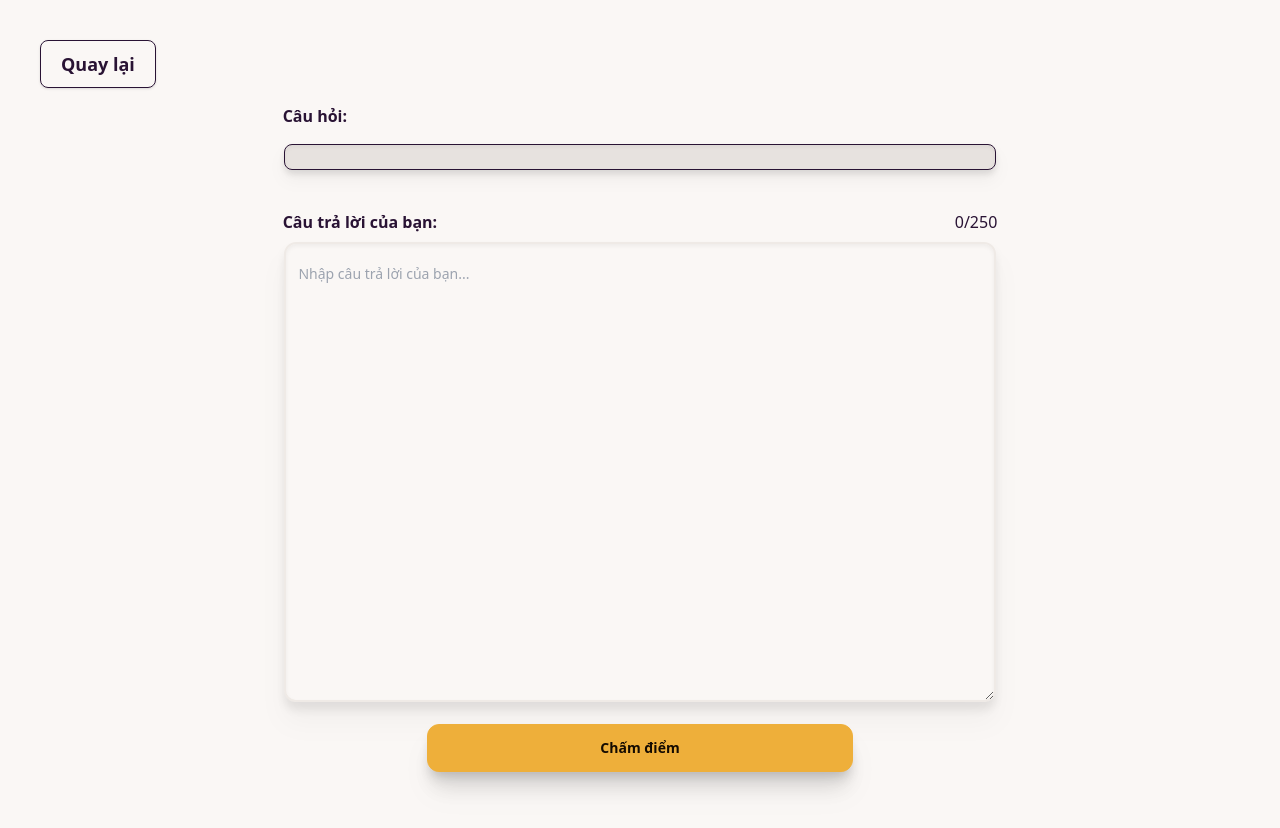
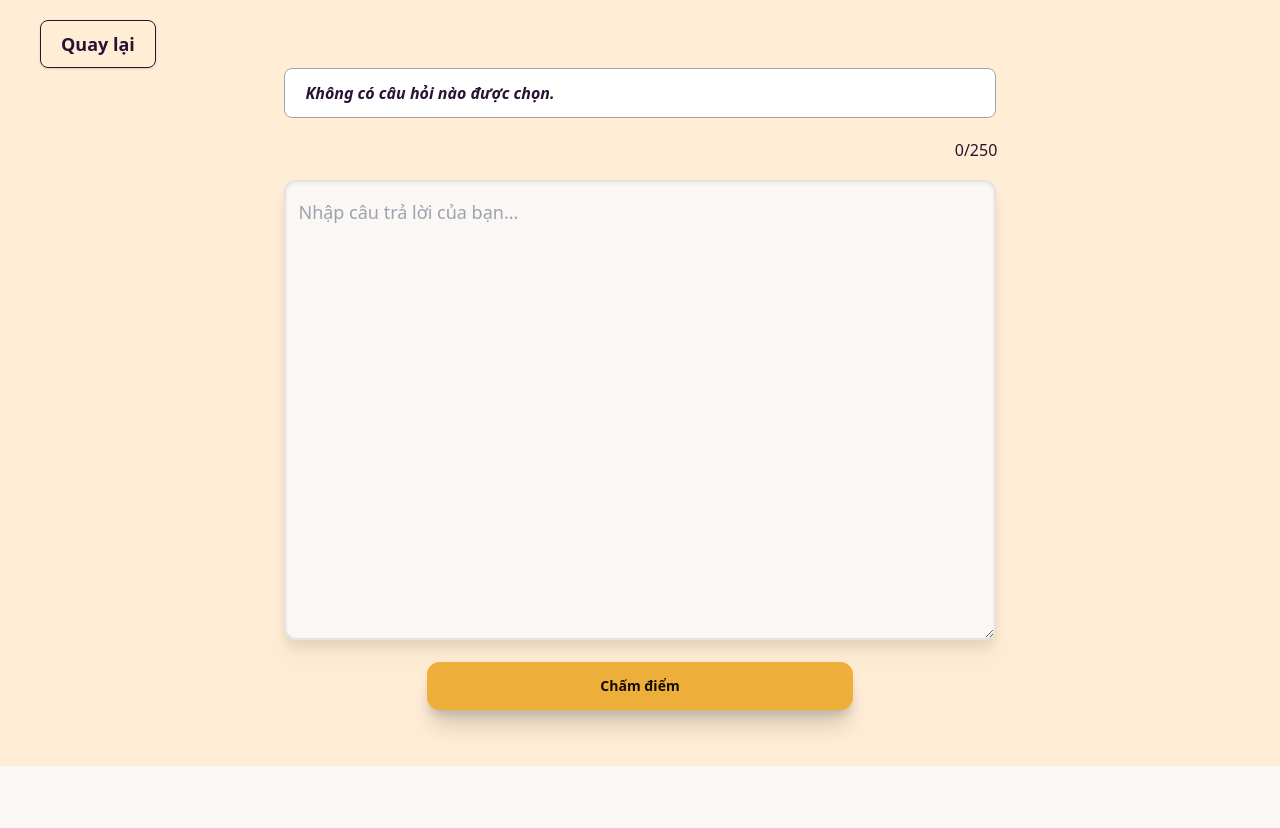
Before and after one commit to abelwi/Writing, a Nuxt app in the folder ielts-writing/: page /Writing in a window 1280 px wide. After the commit the page ends 800 px from the top, so only its background shows below. Built offline with nearby package versions, Linux system fonts and the light colour scheme.

Commit message:
style question and writing page

```diff
--- a/ielts-writing/pages/Question.vue
+++ b/ielts-writing/pages/Question.vue
@@ -7,17 +7,23 @@
         Quay lại
     </NuxtLink>
 
-    <div class="my-10 mx-20 space-y-1">
+    <div class="my-10 mx-20 space-y-10">
       <div v-for="(category, index) in questions" :key="index" class="">
         <h2 class="text-xl font-bold flex items-center mb-4 ml-5 text-primary">
           <i :class="`fas ${category.icon} mr-4`"></i>
           {{ category.title }}
         </h2>
 
-        <ul class="grid grid-cols-1 lg:grid-cols-2 gap-x-16">
-          <li v-for="(q, qIndex) in category.questions" :key="qIndex" class="mb-2 border-2 drop-shadow-lg p-5 rounded-lg">
-            {{ q }}
-          </li>
+        <ul class="grid grid-cols-1 lg:grid-cols-2 gap-x-16 gap-y-7">
+          <NuxtLink
+            v-for="(q, qIndex) in category.questions"
+            :key="qIndex"
+            :to="{ path: '/writing', query: { question: q } }"
+            @click="localStorage.setItem('question', q)"
+            class="block mb-2 border-2 drop-shadow-lg p-5 rounded-lg cursor-pointer hover:bg-gray-100"
+          >
+              {{ q }}
+          </NuxtLink>
         </ul>
       </div>
     </div>
@@ -33,7 +39,7 @@ onMounted(async () => {
   try {
     const response = await fetch('/question_data.json');
     questions.value = await response.json();
-    console.log("Loaded Data:", questions.value); // Debugging Output
+    console.log("Loaded Data:", questions.value);
   } catch (error) {
     console.error("Failed to load questions:", error);
   }
--- a/ielts-writing/pages/Writing.vue
+++ b/ielts-writing/pages/Writing.vue
@@ -1,7 +1,8 @@
 <template>
+    <div class="bg-orange-100">
         <NuxtLink
             to="/question"
-        class="btn btn-outline ml-10 px-3 mt-10 sm:px-5 py-1 sm:py-2 text-md sm:text-lg rounded-lg shadow hover:shadow-xl hover:bg-accent hover:border-accent"
+            class="btn btn-outline ml-10 px-3 mt-5 sm:px-5 py-1 sm:py-2 text-md sm:text-lg rounded-lg shadow hover:shadow-xl hover:bg-accent hover:border-accent"
         >
             Quay lại
         </NuxtLink>
@@ -9,19 +10,17 @@
         <div class="relative">
             <div class="flex justify-center items-center">
                 <div class="box-content w-full sm:w-5/6 text-center">
-                <p class="ml-1 pl-5 sm:ml-4 sm:pl-40 text-left font-semibold mt-4">Câu hỏi:</p>
                     <p
-                    class="w-5/6 sm:w-2/3 mt-4 px-5 py-3 mx-auto border border-base-content rounded-lg bg-base-300 text-left drop-shadow-lg shadow-inner"
+                        class="w-5/6 sm:w-2/3 mt-4 sm:mt-0 px-5 py-3 mx-auto border border-gray-400 rounded-lg bg-white text-left italic font-semibold"
                     >
                         {{ question }}
                     </p>
 
-                <div class="flex justify-between items-end mx-6 sm:mx-44 mt-10">
-                    <p class="font-semibold">Câu trả lời của bạn:</p>
+                    <div class="flex justify-end items-end mx-6 sm:mx-44 mt-5 mb-2.5">
                         <p>{{ wordCount }}/250</p>
                     </div>
                     <textarea
-                    class="textarea w-5/6 sm:w-2/3 text-md sm:text-md mt-2 px-3 pb-96 pt-4 rounded-xl drop-shadow-xl shadow-inner border-2 border-base-200 focus:border-base-content focus:outline-none"
+                        class="textarea w-5/6 sm:w-2/3 text-md sm:text-lg mt-2 px-3 pb-96 pt-4 rounded-xl drop-shadow-xl shadow-inner border-2 border-base-300 focus:outline-none"
                         required
                         placeholder="Nhập câu trả lời của bạn..."
                         v-model="state.answer"
@@ -43,26 +42,32 @@
                 Đang chấm điểm, vui lòng đợi...
             </div>
         </div>
+    </div>
 </template>
 
 <script>
 import { state } from '~/store/DataStore';
 import { ref, onMounted, computed } from 'vue';
 import { useMyFunction } from '~/store/Function';
-import { useRouter } from 'vue-router';
+import { useRouter, useRoute } from 'vue-router';
 
 export default {
     setup() {
         const question = ref('');
         const router = useRouter();
+        const route = useRoute();
         const { checkAnswer } = useMyFunction();
 
         onMounted(() => {
             state.answer = '';
 
+            if (route.query.question) {
+                question.value = route.query.question;
+                localStorage.setItem('question', route.query.question); // Store in localStorage
+            } else {
+                // Load from localStorage if no query parameter is present
                 const storedQuestion = localStorage.getItem('question');
-            if (storedQuestion) {
-                question.value = storedQuestion;
+                question.value = storedQuestion || 'Không có câu hỏi nào được chọn.';
             }
         });
 
```
Lines whose indentation alone changed are shown as unchanged.
